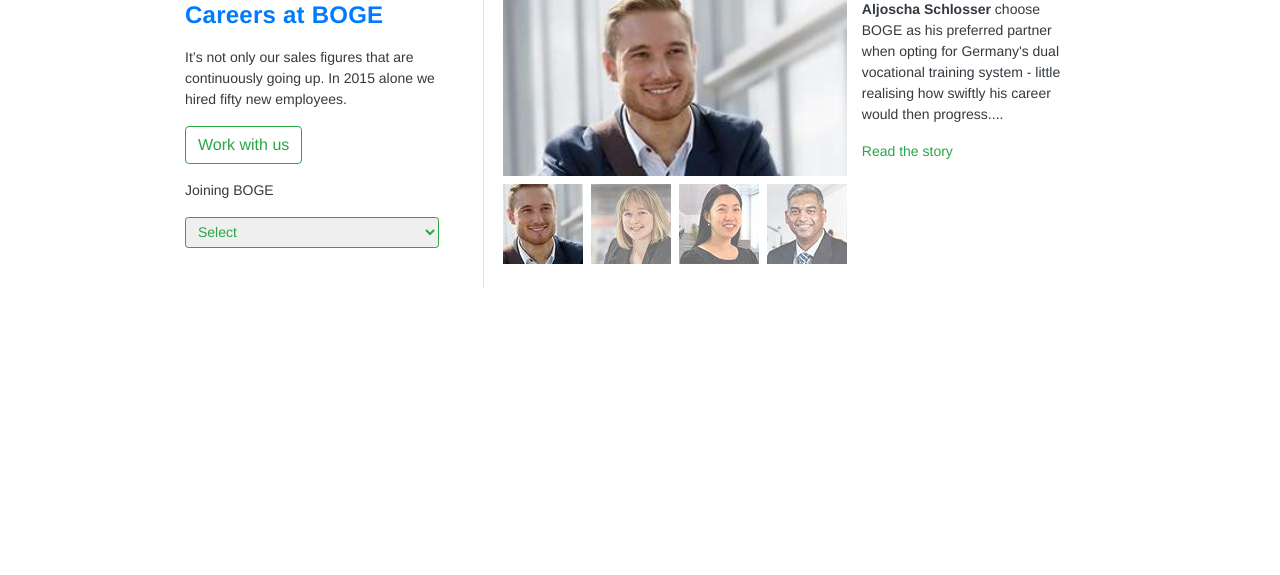
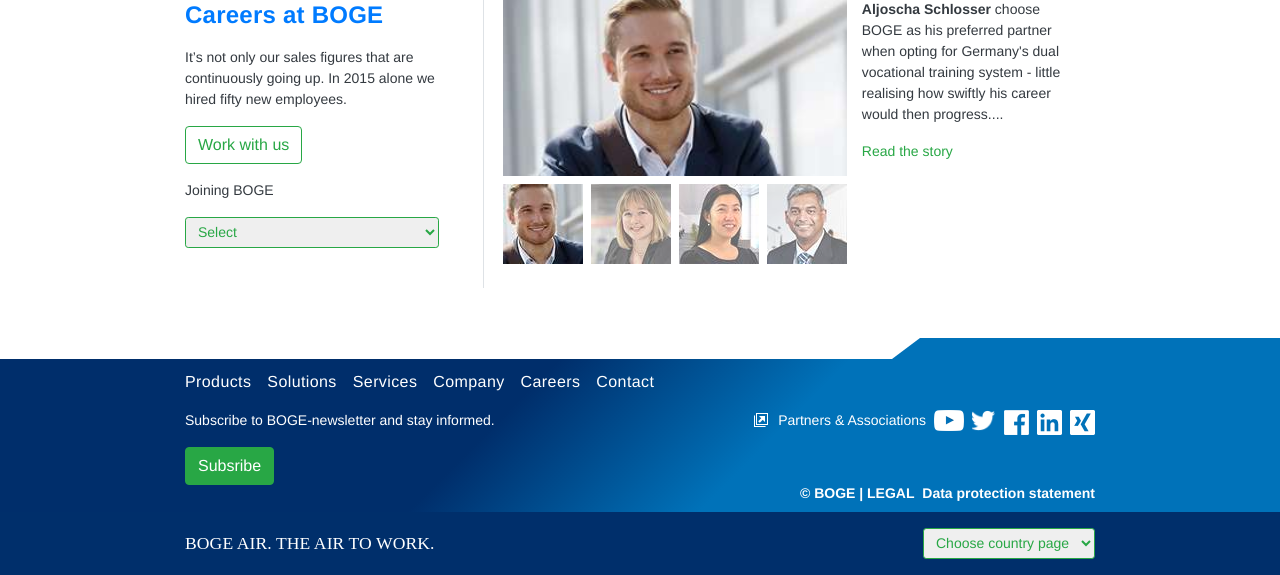
Before and after one commit to WebStyleProduction24/boge, a PHP site: page / in a window 1280 px wide. Shown: the part 2449-3024 px from the top of the page. Before the commit the page ends 2737 px from the top, so only its background shows below. Run offline with PHP 8.4, Linux system fonts and the light colour scheme; some libraries are stand-ins or nearby versions; some web fonts are replaced.

Commit message:
Update 2019/02/17 20:45
Готова десктопная версия главной страницы

```diff
--- a/index.html
+++ b/index.html
@@ -440,7 +440,7 @@
 					<p class="text-dark mt-3">Joining BOGE</p>
 					<div class="form-group px-0">
 						<select class="form-control-sm text-success border-success">
-							<option selected="selected">Select</option>
+							<option selected>Select</option>
 							<option>Traineeships and working students</option>
 							<option>Career Entrants</option>
 							<option>Experienced Professionals</option>
@@ -500,7 +500,7 @@
 						<!-- Thumbnail images -->
 						<div class="row mt-2 col-7 mx-0 px-0">
 							<div class="row">
-								<img class="dot col float-left px-1 cursor-pointer" src="images/show/1-small.jpg" onclick="currentSlide(1)">
+								<img class="dot	col float-left px-1 cursor-pointer" src="images/show/1-small.jpg" onclick="currentSlide(1)">
 								<img class="dot col float-left px-1 cursor-pointer" src="images/show/2-small.jpg" onclick="currentSlide(2)">
 								<img class="dot col float-left px-1 cursor-pointer" src="images/show/3-small.jpg" onclick="currentSlide(3)">
 								<img class="dot col float-left px-1 cursor-pointer" src="images/show/4-small.jpg" onclick="currentSlide(4)">
@@ -516,12 +516,86 @@
 	<!-- Конец тела страницы-->
 
 	<!-- Подвал -->
-	<footer class="mt-5">
-		<div class="row footer-1">
-			<div class="container"></div>
+	<footer>
+		<div class="mx-0 footer-1">
+			<div class="container">
+				<nav class="navbar navbar-expand-lg pl-0 pt-4">
+					<div class="collapse navbar-collapse" id="navbarNav">
+						<ul class="navbar-nav">
+							<li class="nav-item active">
+								<a class="nav-link text-white pl-0" href="#">Products</a>
+							</li>
+							<li class="nav-item">
+								<a class="nav-link text-white"" href="#">Solutions</a>
+							</li>
+							<li class="nav-item">
+								<a class="nav-link text-white"" href="#">Services</a>
+							</li>
+							<li class="nav-item">
+								<a class="nav-link text-white" href="#">Company</a>
+							</li>
+							<li class="nav-item">
+								<a class="nav-link text-white" href="#">Careers</a>
+							</li>
+							<li class="nav-item">
+								<a class="nav-link text-white" href="#">Contact</a>
+							</li>
+						</ul>
+					</div>
+				</nav>
+				<div class="row">
+					<div class="col">
+						<p class="text-white mb-0">Subscribe to BOGE-newsletter and stay informed.</p>
+						<a class="btn text-white btn-success mt-3" href="/en/airmag" role="button">Subsribe</a>
+					</div>
+					<div class="col">
+						<div class="text-right">
+							<a class="social d-block float-right ml-2 xing" href="https://www.xing.com/company/boge" target="_blank">Xing</a>
+							<a class="social d-block float-right ml-2 linkedin" href="https://www.linkedin.com/company/1562909?trk=vsrp_companies_cluster_nametrkInfo=VSRPsearchId%3A4280427381450182573289%2CVSRPtargetId%3A1562909%2CVSRPcmpt%3Acompanies_cluster" target="_blank">Linked in</a>
+							<a class="social d-block float-right ml-2 facebook" href="https://www.facebook.com/BOGE-Kompressoren-1636736689941245/?fref=ts" target="_blank">Facebook</a>
+							<a class="social d-block float-right ml-2 twitter" href="https://twitter.com/bogeuk" target="_blank">Twitter</a>
+							<a class="social d-block float-right ml-2 youtube" href="https://www.youtube.com/channel/UC4NZdcYuT7IDN6vjQ-c0v-g" target="_blank">Youtube</a>
+							<a class="ext pl-4 text-white float-right" href="/en/partners-and-associations" target="_blank">Partners &amp; Associations</a>
+						</div>
+						<div class="copyright float-right text-white mt-5 mb-2">
+							<strong>© <a class="text-white" href="/en/legal">BOGE | LEGAL</a>&nbsp; <a class="text-white" href="/sites/row/files/data_protection_statement.pdf" target="_blank">Data protection statement</a></strong>
+						</div>
+					</div>
+				</div>
+			</div>
 		</div>
-		<div class="row">
-			<div class="container"></div>
+		<div class="footer-2">
+			<div class="container">
+				<div class="row align-items-center py-3">
+					<div class="col">
+						<h3 class="text-white mb-0 text-uppercase">BOGE air. The Air to work.</h3>
+					</div>
+					<div class="col">
+						<div class="form-group px-0 my-0 text-right">
+							<select class="form-control-sm text-success border-success">
+								<option selected>Choose country page</option>
+								<option>Australia</option>
+								<option>Austria</option>
+								<option>Belgien</option>
+								<option>Chile</option>
+								<option>China (中國/中国)</option>
+								<option>Deutschland</option>
+								<option>España &amp; Portugal</option>
+								<option>France</option>
+								<option>India</option>
+								<option>International</option>
+								<option>Italy</option>
+								<option>México</option>
+								<option>Netherlands</option>
+								<option>Singapore</option>
+								<option>UAE</option>
+								<option>United Kingdom</option>
+								<option>USA/Canada</option>
+							</select>
+						</div>
+					</div>
+				</div>
+			</div>
 		</div>
 	</footer>
 	<!-- Конец подвала -->
@@ -529,7 +603,7 @@
 	<!-- Сообщение о куках  -->
 	<div class="rounded-0 fixed-bottom mb-0 pb-2 alert alert-dismissible fade show container-fluid text-white bg-dark" role="alert" >
 		<div class="container">
-			<div class="row  align-items-center justify-content-between">
+			<div class="row align-items-center justify-content-between">
 				<div class="col-10">
 					<h6 class="mb-0">We use cookies on this site to enhance your user experience</h6>
 					<p class="mb-0">By clicking any link on this page you are giving your consent for us to set cookies. <a class="text-white" href="#"><u>No, give me more info</u></a></p>
--- a/style.css
+++ b/style.css
@@ -46,6 +46,19 @@
 .cursor-pointer {
 	cursor: pointer;
 }
+.navbar-2 li.dropdown>a, footer .navbar-nav a {
+	font-family: "Helvetica Neue LT W02_77 Bd Cn",Helvetica,Arial;
+	letter-spacing: .025em;
+}
+.navbar-2 li.dropdown>a {
+	font-size: 1.25em;
+}
+footer .navbar-nav a {
+	font-size: 1rem
+}
+
+
+
 
 /*Навигация*/
 .navbar .nav-link.icon-int {
@@ -70,11 +83,6 @@
 }
 .navbar-1 {
 	height: 75px;
-}
-.navbar-2 li.dropdown>a {
-	font-family: "Helvetica Neue LT W02_77 Bd Cn",Helvetica,Arial;
-	font-size: 1.25em;
-	letter-spacing: .025em;
 }
 .navbar-2 .dropdown-toggle::after {
 	display: none;
@@ -276,3 +284,70 @@
 .dot:hover {
 	opacity: 1;
 }
+
+/*Подвал*/
+.footer-1 {
+	background: #002e6b;
+	background: -moz-linear-gradient(-45deg,#002e6b 0%,#002e6b 40%,#0072b9 60%,#0072b9 100%);
+	background: -webkit-gradient(left top,right bottom,color-stop(0%,#002e6b),color-stop(40%,#002e6b),color-stop(60%,#0072b9),color-stop(100%,#0072b9));
+	background: -webkit-linear-gradient(-45deg,#002e6b 0%,#002e6b 40%,#0072b9 60%,#0072b9 100%);
+	background: -o-linear-gradient(-45deg,#002e6b 0%,#002e6b 40%,#0072b9 60%,#0072b9 100%);
+	background: -ms-linear-gradient(-45deg,#002e6b 0%,#002e6b 40%,#0072b9 60%,#0072b9 100%);
+	background: linear-gradient(135deg,#002e6b 0%,#002e6b 40%,#0072b9 60%,#0072b9 100%);
+	filter: progid:DXImageTransform.Microsoft.gradient(startColorstr='#002e6b',endColorstr='#0072b9',GradientType=1);
+	margin-top: 50px;
+}
+
+footer nav::after {
+	position: absolute;
+	content: "";
+	right: 203px;
+	top: 0;
+	height: 21px;
+	width: 100%;
+	background: #fff;
+}
+footer nav::before {
+	position: absolute;
+	content: "";
+	right: 175px;
+	top: 0;
+	border-right: 28px solid transparent;
+	border-top: 21px solid #fff;
+	width: 30px;
+	height: 17px;
+}
+.ext {
+	background: url(images/footer_ext_link.png) no-repeat left 3px;
+	background-size: 14px;
+	height: 25px;
+}
+
+.social {
+	background-size: 100% !important;
+	font-size: 0;
+	height: 25px;
+}
+.youtube {
+	background: url(images/footer_youtube.png) no-repeat left top;
+	width: 30px;
+}
+.twitter {
+	background: url(images/footer_twitter.png) no-repeat -1px top;
+	width: 24px;
+}
+.facebook {
+	background: url(images/footer_facebook.png) no-repeat left top;
+}
+.linkedin {
+	background: url(images/footer_linkedin.png) no-repeat left top;
+}
+.xing {
+	background: url(images/footer_xing.png) no-repeat left top;
+}
+.facebook, .linkedin, .xing {
+	width: 25px;
+}
+.footer-2 {
+	background: #002f6b;
+}
```
Also changed, not shown: images/footer_ext_link.png (added), images/footer_facebook.png (added), images/footer_linkedin.png (added), images/footer_twitter.png (added), images/footer_xing.png (added), images/footer_youtube.png (added).
